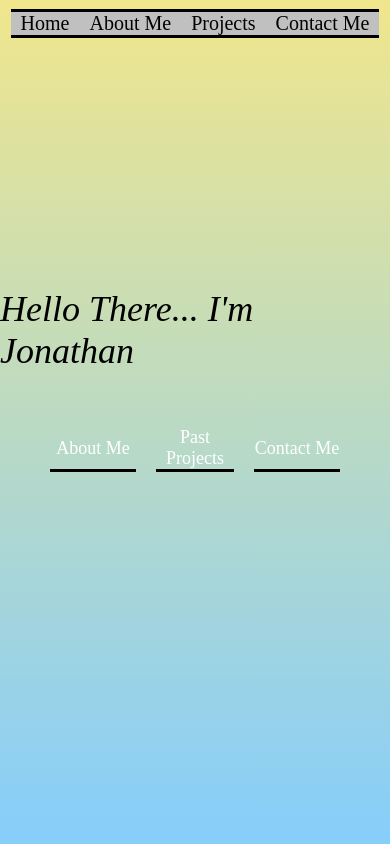
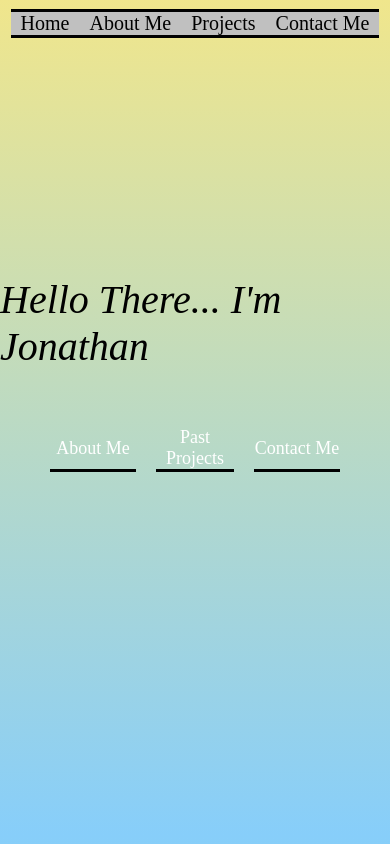
Before and after one commit to Hi-Im-Jony/hi-im-jony.github.io, a plain HTML site: page index.html in a window 390 px wide. Shown: the top 844 px of the page. Drawn offline with Linux system fonts and the light colour scheme.

Commit message:
Update style.css

```diff
--- a/style.css
+++ b/style.css
@@ -443,16 +443,17 @@ footer {
     .nav-btns {
     background-color: silver;
 }
- #welcome-section h1{
-        font-size: 1.8rem;
 
-    }
   .removable {
     display: none;
   }
 }
 
 /* Desktop */
+#welcome-text {
+  position: absolute;
+  bottom: 5%;
+}
 @media (min-width: 1040px) {
   :root {
     font-size: 30px;
@@ -510,6 +511,10 @@ footer {
 }
 
 @media (min-width: 110vh) {
+    #welcome-text {
+  position: absolute;
+  bottom: 5%;
+}
   #projects {
     height: 100vh;
   }
```
